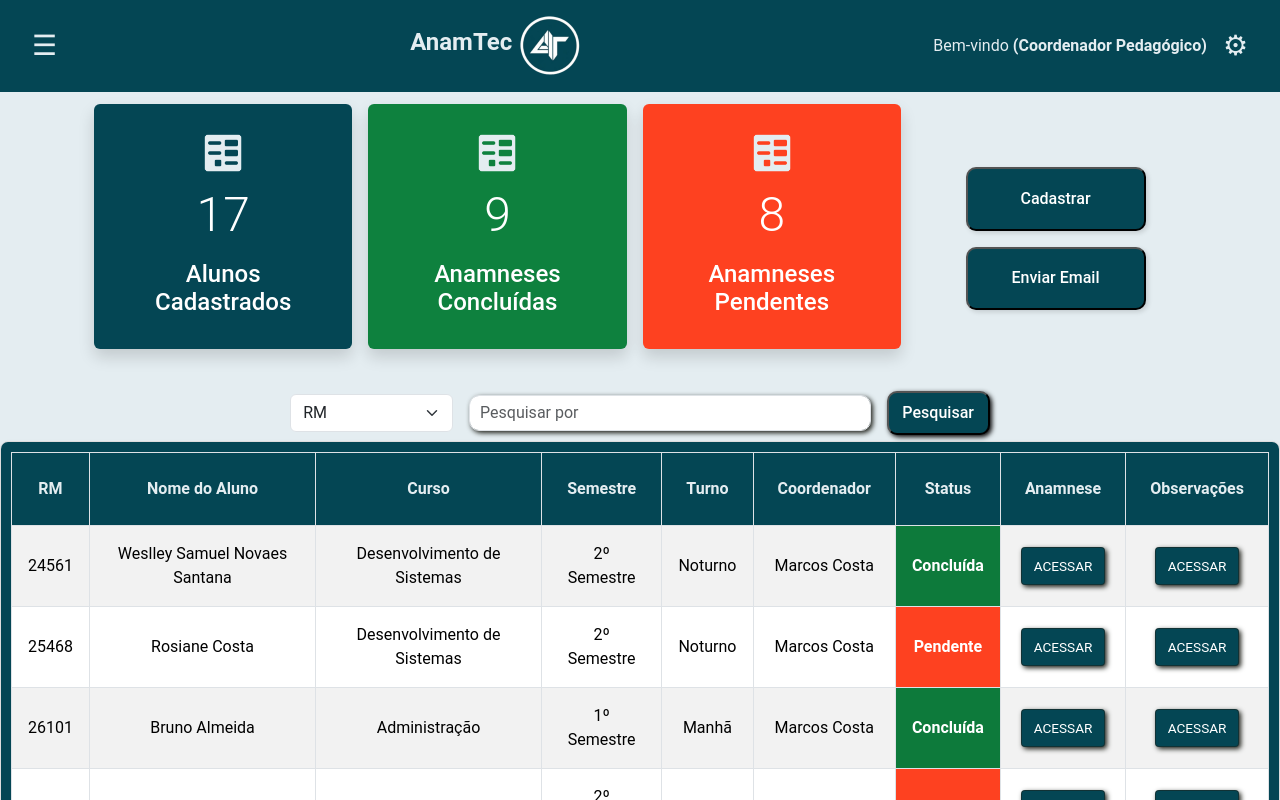
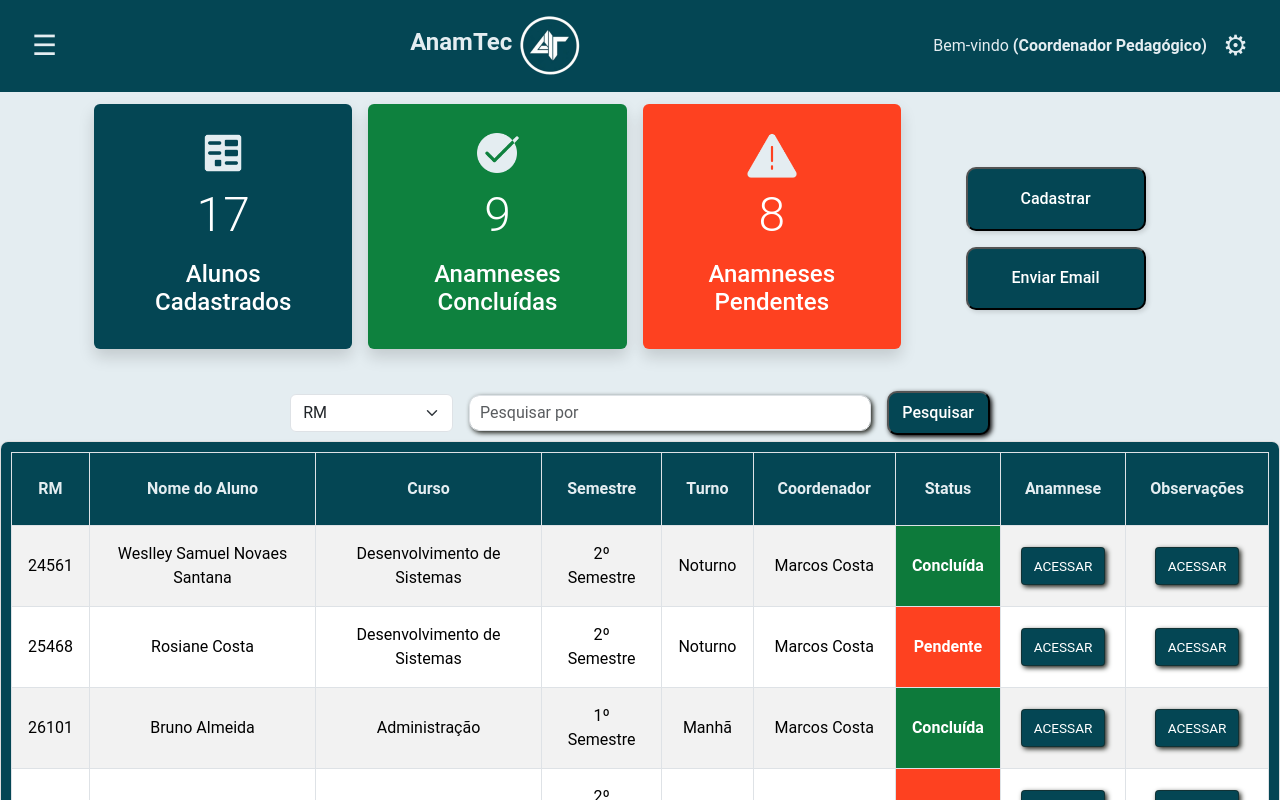
Before and after one commit to AndradeDeve/AnamTec, a React (Create React App) app in the folder Front-End/Front-End-AnamTEC/: page / in a window 1280 px wide. Shown: the top 800 px of the page. Built offline with nearby package versions, Linux system fonts and the light colour scheme.

Commit message:
Adiciona ícones e atualiza componentes do dashboard e filtro

```diff
--- a/Front-End/Front-End-AnamTEC/src/pages/components/Dashboard/DashboardCards.jsx
+++ b/Front-End/Front-End-AnamTEC/src/pages/components/Dashboard/DashboardCards.jsx
@@ -1,11 +1,13 @@
 import React from 'react';
 import './DashboardCards.css';
 import formIcon from '../../../assets/forms-icon.png';
+import ConfirmedIcon from '../../../assets/confirmedCheck.png';
+import ErrorIcon from '../../../assets/errorIcon.png';
 
 const cards = [
-  { title: 'Alunos Cadastrados', value: 17, color: 'bg-cyan' },
-  { title: 'Anamneses Concluídas', value: 9, color: 'bg-green' },
-  { title: 'Anamneses Pendentes', value: 8, color: 'bg-red' },
+  { title: 'Alunos Cadastrados', value: 17, color: 'bg-cyan', icon:formIcon },
+  { title: 'Anamneses Concluídas', value: 9, color: 'bg-green', icon: ConfirmedIcon },
+  { title: 'Anamneses Pendentes', value: 8, color: 'bg-red', icon:ErrorIcon },
 ];
 
 export default function DashboardCards() {
@@ -13,12 +15,10 @@ export default function DashboardCards() {
     <div className="container  my-1">
       <div className="row g-3">
         {cards.map((card, index) => (
-          <div
-            key={index}
-            className="col-4 col-sm-6 col-md-4 mb-4"
-          >
-            <div className={`dashboard-card text-white text-center p-4 rounded shadow ${card.color}`}>
-              <img src={formIcon} alt="ícone formulário" className="mb-2" />
+          <div key={index} className="col-4 col-sm-6 col-md-4 mb-4" >
+            <div className={`dashboard-card text-white text-center p-4 rounded shadow
+              ${card.color}`}>
+              <img src={card.icon} alt={`ícone ${card.title}`} className="mb-2" />
               <p className="display-5">{card.value}</p>
               <h3 className="h4">{card.title}</h3>
             </div>
--- a/Front-End/Front-End-AnamTEC/src/pages/components/FilterAcess/FilterAcess.jsx
+++ b/Front-End/Front-End-AnamTEC/src/pages/components/FilterAcess/FilterAcess.jsx
@@ -39,12 +39,12 @@ const handleAcess = () =>{
           value={termo}
           onChange={(e) => (e.target.value)}
           />
+      <button className="custon-btn" onClick={handleAcess}>
+        Pesquisar
+      </button>
       </div>
 
       <div className="col-12 col-sm-12-col-md-4 d-grid">
-      <button className="custon-btn" onClick={handleAcess}>
-        Pesquisar
-      </button>
       </div>
     </div>
     </div>
```
Also changed, not shown: Front-End/Front-End-AnamTEC/src/assets/confirmedCheck.png (added), Front-End/Front-End-AnamTEC/src/assets/errorIcon.png (added).
